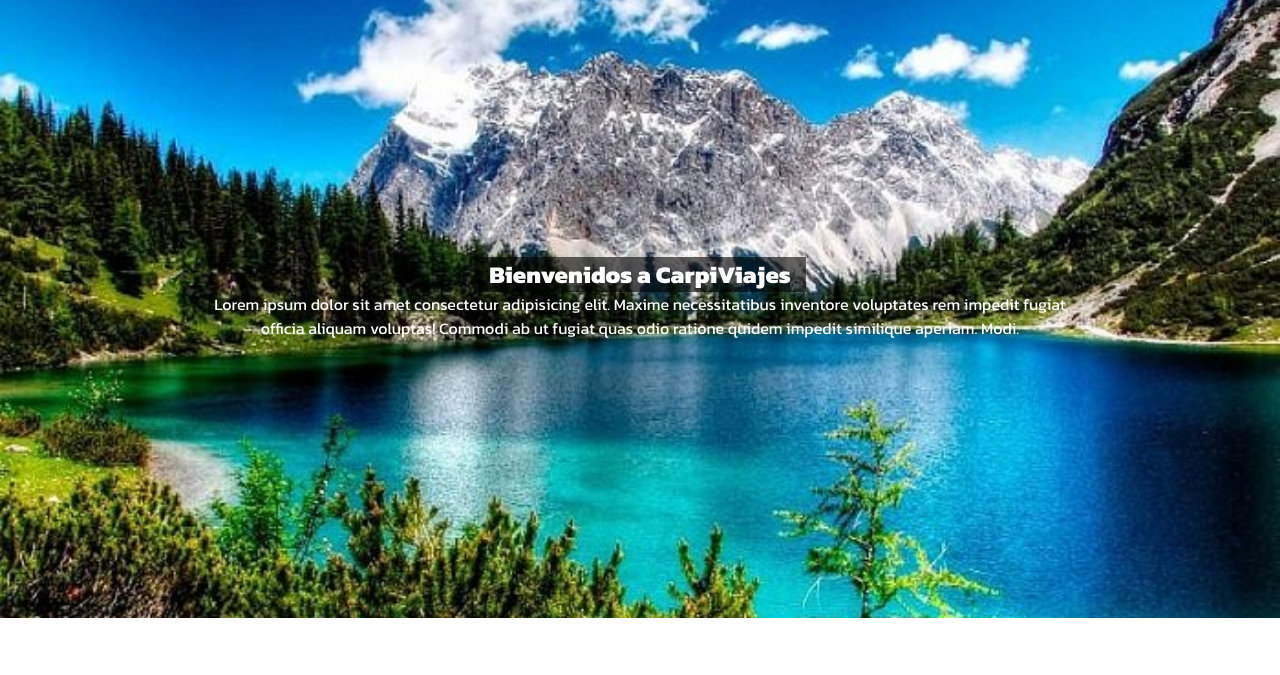
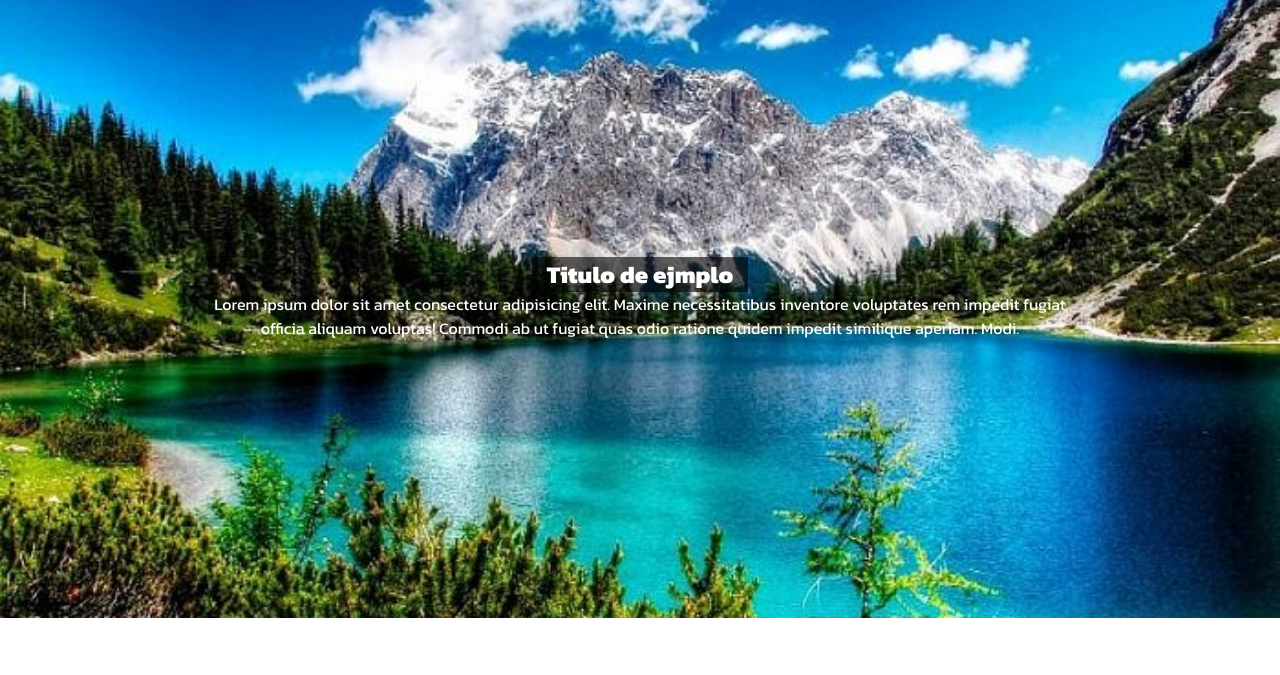
Before and after one commit to joangorrita/CarpiViajes-clase10, a plain HTML site: page index.html in a window 1280 px wide. Shown: the part 70-745 px from the top of the page. Drawn offline with Linux system fonts and the light colour scheme.

Commit message:
cambiamos titulo

```diff
--- a/index.html
+++ b/index.html
@@ -27,7 +27,7 @@
     </header>
     <main>
         <section class="imagenPrincipal">
-            <h2>Bienvenidos a CarpiViajes</h2>
+            <h2>Titulo de ejmplo</h2>
             <p>Lorem ipsum dolor sit amet consectetur adipisicing elit. Maxime necessitatibus inventore voluptates rem impedit fugiat officia aliquam voluptas! Commodi ab ut fugiat quas odio ratione quidem impedit similique aperiam. Modi.</p>
         </section>
         <section class="tarjetitas">
```
